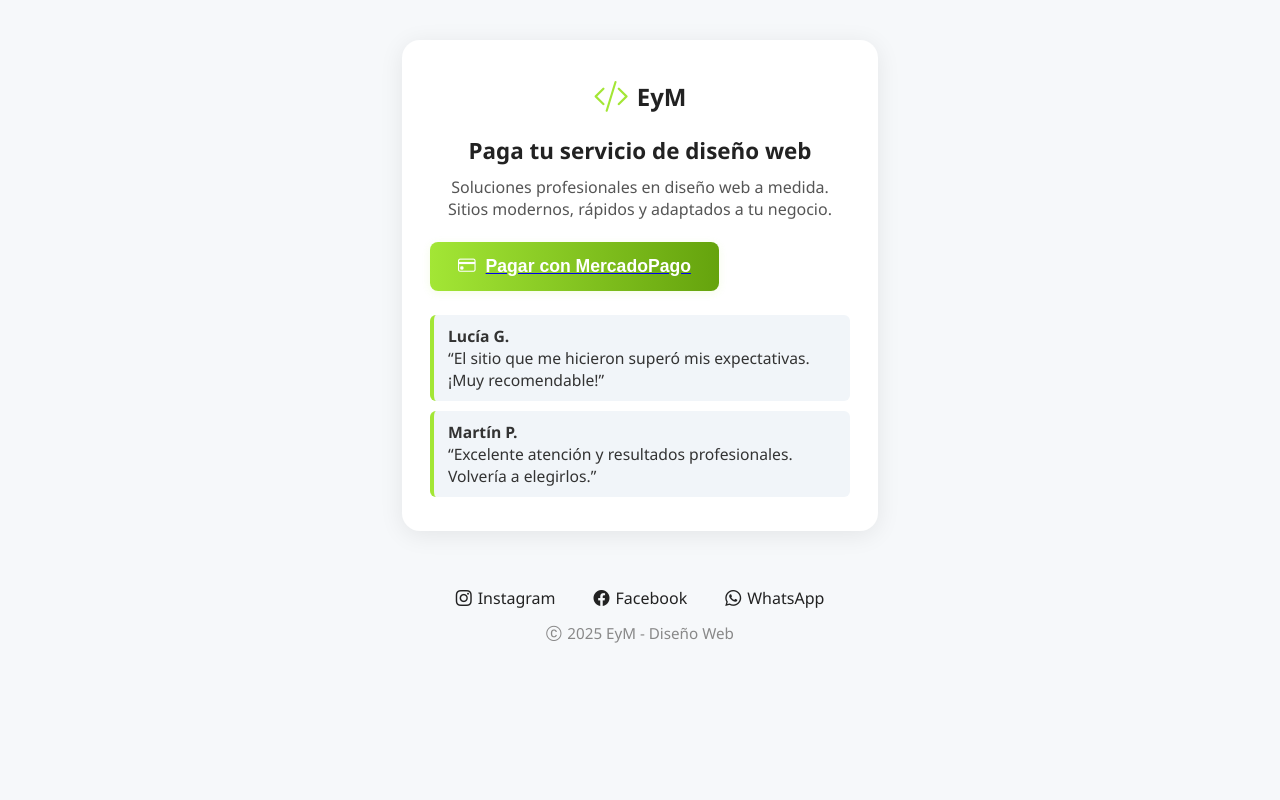
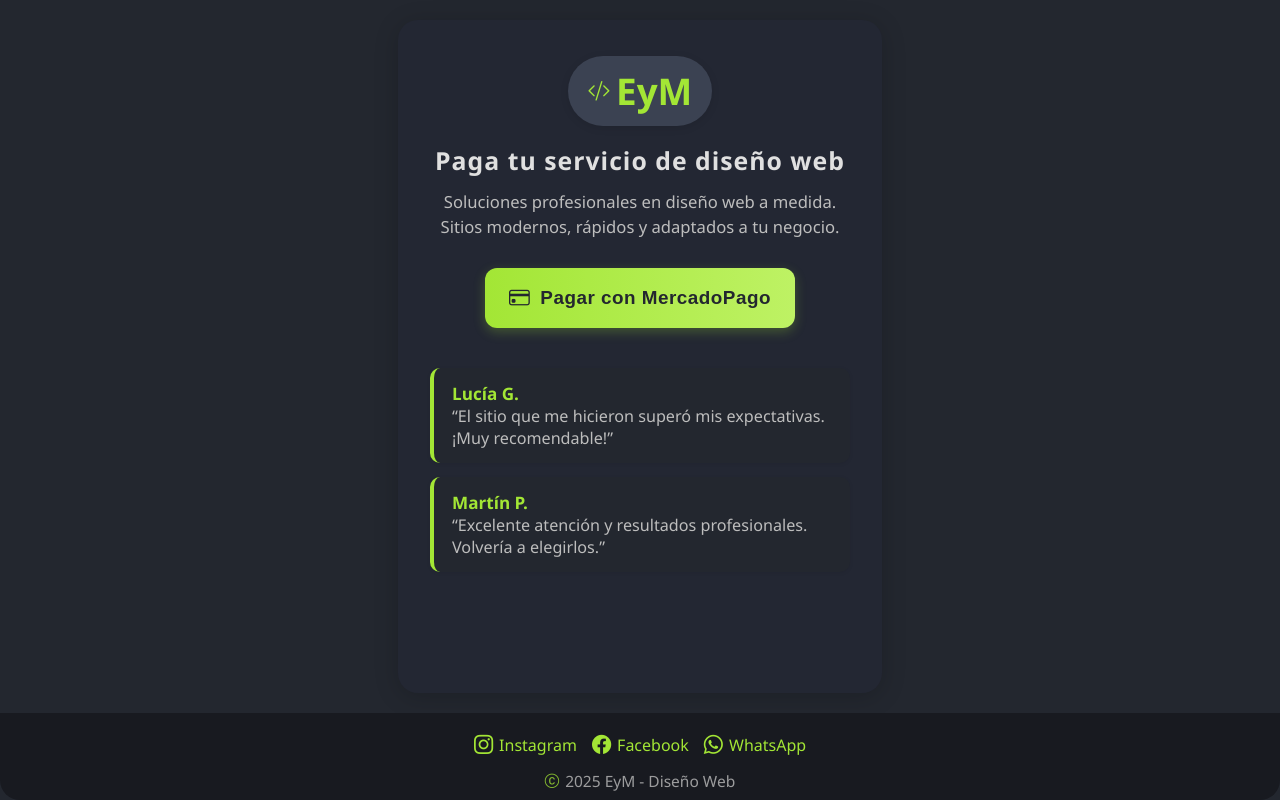
Before and after one commit to MiguelAngelZ1/Link-de-Pago, a plain HTML site: page index.html in a window 1280 px wide. Drawn offline with nearby package versions, Linux system fonts and the light colour scheme.

Commit message:
Update pago.css

```diff
--- a/pago.css
+++ b/pago.css
@@ -1,132 +1,229 @@
 body {
-    background: #f6f8fa;
+    background: #23272f;
+    color: #e0e0e0;
     font-family: 'Segoe UI', Arial, sans-serif;
     margin: 0;
     padding: 0;
-    color: #222;
+    height: 100vh;
+    display: flex;
+    flex-direction: column;
+    overflow: hidden;
 }
-
 .container {
     max-width: 420px;
-    margin: 40px auto 0 auto;
-    background: #fff;
-    border-radius: 18px;
-    box-shadow: 0 4px 24px rgba(0,0,0,0.08);
-    padding: 32px 28px 24px 28px;
-    text-align: center;
+    margin: 20px auto;
+    background: #232733;
+    border-radius: 20px;
+    box-shadow: 0 4px 24px rgba(0,0,0,0.18);
+    padding: 36px 32px 28px 32px;
+    display: flex;
+    flex-direction: column;
+    align-items: center;
+    flex: 1;
+    overflow-y: auto;
 }
-
 .logo {
+    width: auto;
+    height: 70px;
+    min-width: 100px;
+    background: #3b4252;
+    border-radius: 35px;
     display: flex;
     align-items: center;
     justify-content: center;
-    font-size: 2.2rem;
-    margin-bottom: 10px;
+    font-size: 2.3rem;
+    font-weight: bold;
     color: #a3e635;
-    font-weight: bold;
+    margin-bottom: 18px;
+    box-shadow: 0 2px 8px rgba(0,0,0,0.10);
+    gap: 6px;
+    padding: 0 20px;
+}
+
+.logo i {
+    font-size: 1.4rem;
 }
 
 .logo-text {
-    margin-left: 8px;
-    font-size: 1.5rem;
-    color: #222;
-    font-weight: 600;
+    font-size: 2.3rem;
+    font-weight: bold;
+}
+h1 {
+    font-size: 1.55rem;
+    margin: 0 0 14px 0;
+    letter-spacing: 1px;
+    font-weight: 700;
+    text-align: center;
+    line-height: 1.3;
+    word-wrap: break-word;
+    max-width: 100%;
+}
+.desc {
+    font-size: 1.04rem;
+    color: #bdbdbd;
+    text-align: center;
+    margin-bottom: 28px;
+    line-height: 1.5;
+}
+a {
+    text-decoration: none;
+}
+.pay-btn {
+    background: linear-gradient(90deg, #a3e635 0%, #bef264 100%);
+    color: #23272f;
+    border: none;
+    border-radius: 12px;
+    padding: 18px 24px;
+    width: 100%;
+    font-size: 1.18rem;
+    font-weight: 700;
+    cursor: pointer;
+    margin-bottom: 18px;
+    box-shadow: 0 4px 12px rgba(163,230,53,0.25);
+    letter-spacing: 0.5px;
+    transition: all 0.3s ease;
+    outline: none;
+    display: flex;
+    align-items: center;
+    justify-content: center;
+    gap: 10px;
+    position: relative;
+    overflow: hidden;
 }
 
-h1 {
-    font-size: 1.4rem;
-    margin-bottom: 10px;
-    color: #222;
+.pay-btn::before {
+    content: '';
+    position: absolute;
+    top: 0;
+    left: -100%;
+    width: 100%;
+    height: 100%;
+    background: linear-gradient(90deg, transparent, rgba(255,255,255,0.2), transparent);
+    transition: left 0.5s ease;
 }
 
-.desc {
-    color: #555;
-    font-size: 1rem;
-    margin-bottom: 22px;
+.pay-btn:hover::before {
+    left: 100%;
 }
 
-.pay-btn {
-    background: linear-gradient(90deg, #a3e635 0%, #65a30d 100%);
-    color: #fff;
-    border: none;
-    border-radius: 8px;
-    padding: 14px 28px;
-    font-size: 1.1rem;
-    font-weight: 600;
-    cursor: pointer;
-    margin-bottom: 24px;
-    display: flex;
-    align-items: center;
-    gap: 10px;
-    box-shadow: 0 2px 8px rgba(163,230,53,0.12);
-    transition: background 0.2s, transform 0.2s;
+.pay-btn:hover, .pay-btn:focus {
+    background: linear-gradient(90deg, #bef264 0%, #a3e635 100%);
+    transform: translateY(-3px) scale(1.02);
+    box-shadow: 0 6px 20px rgba(163,230,53,0.4);
 }
 
-.pay-btn:hover {
-    background: linear-gradient(90deg, #65a30d 0%, #a3e635 100%);
-    transform: translateY(-2px) scale(1.03);
+.pay-btn i {
+    font-size: 1.3rem;
+    transition: transform 0.3s ease;
 }
 
-.testimonios {
-    margin-top: 18px;
-    margin-bottom: 10px;
+.pay-btn:hover i {
+    transform: scale(1.1);
 }
 
+.pay-btn span {
+    transition: transform 0.3s ease;
+}
+.alias {
+    font-size: 1rem;
+    color: #e0e0e0;
+    background: #23272f;
+    border-radius: 8px;
+    padding: 10px 14px;
+    margin-bottom: 22px;
+    text-align: center;
+    border: 1px solid #353a45;
+}
+.testimonios {
+    margin: 22px 0 0 0;
+    width: 100%;
+}
 .testimonio {
-    background: #f1f5f9;
+    background: #23272f;
     border-left: 4px solid #a3e635;
-    border-radius: 6px;
-    padding: 10px 14px;
-    margin-bottom: 10px;
-    font-size: 0.98rem;
-    color: #333;
-    text-align: left;
+    margin-bottom: 14px;
+    padding: 14px 18px;
+    border-radius: 10px;
+    font-size: 1.01rem;
+    color: #bdbdbd;
+    box-shadow: 0 1px 4px rgba(0,0,0,0.07);
 }
-
+.testimonio strong {
+    color: #a3e635;
+    font-size: 1.07rem;
+}
 footer {
-    margin-top: 32px;
-    padding: 18px 0 0 0;
-    background: none;
+    margin-top: auto;
+    background: #181a20;
+    padding: 18px 0 8px 0;
     text-align: center;
+    color: #bdbdbd;
+    font-size: 0.97rem;
+    border-radius: 0 0 20px 20px;
+    flex-shrink: 0;
 }
 
 .redes {
     display: flex;
     justify-content: center;
-    gap: 18px;
-    margin-bottom: 8px;
+    gap: 15px;
+    flex-wrap: wrap;
 }
 
 .social-link {
     display: flex;
     align-items: center;
     gap: 6px;
-    color: #222;
+    color: #a3e635;
     text-decoration: none;
     font-size: 1rem;
-    padding: 6px 10px;
-    border-radius: 6px;
-    transition: background 0.2s, color 0.2s;
+    transition: all 0.3s ease;
 }
 
-.social-link.instagram:hover {
-    background: #e1306c22;
-    color: #e1306c;
+.social-link i {
+    font-size: 1.2rem;
+    transition: transform 0.3s ease;
 }
-.social-link.facebook:hover {
-    background: #1877f222;
-    color: #1877f2;
+
+.social-link:hover i {
+    transform: scale(1.15);
 }
-.social-link.whatsapp:hover {
-    background: #25d36622;
-    color: #25d366;
+
+/* Instagram */
+.social-link.instagram:hover,
+.social-link.instagram:focus {
+    color: #E4405F;
+}
+
+/* Facebook */
+.social-link.facebook:hover,
+.social-link.facebook:focus {
+    color: #1877F2;
+}
+
+/* WhatsApp */
+.social-link.whatsapp:hover,
+.social-link.whatsapp:focus {
+    color: #25D366;
 }
 
 .copyright {
-    color: #888;
-    font-size: 0.95rem;
+    margin-top: 12px;
+    color: #bdbdbd;
+    font-size: 0.97rem;
     display: flex;
     align-items: center;
     justify-content: center;
     gap: 6px;
+    opacity: 0.8;
+    transition: opacity 0.3s ease;
 }
+
+.copyright:hover {
+    opacity: 1;
+}
+
+.copyright i {
+    font-size: 0.9rem;
+    color: #a3e635;
+}
```
